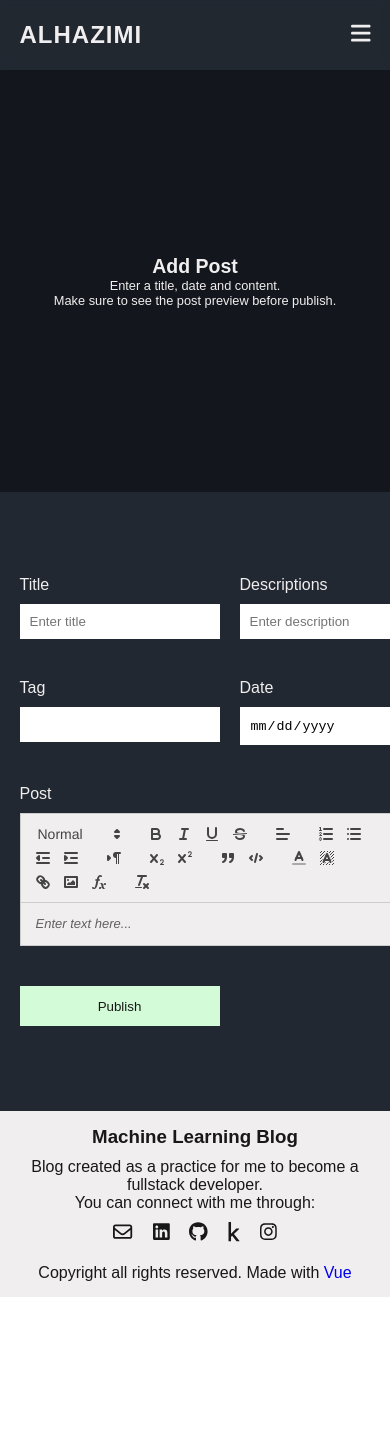
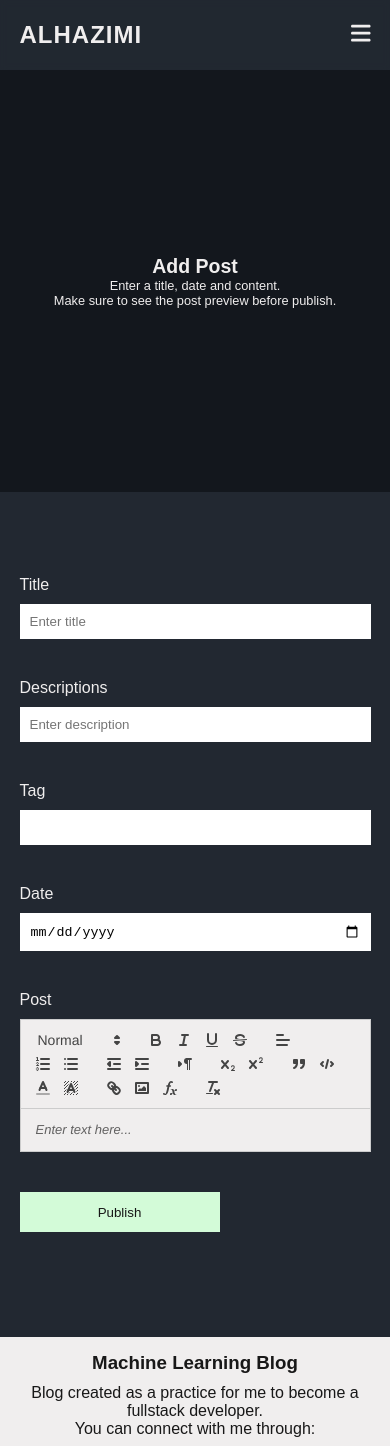
Before and after one commit to rakkaalhazimi/Vue-Blogspot, a Vue app: page /post/create in a window 390 px wide. Shown: the top 1446 px of the page. Before the commit the page ends 1297 px from the top, so only its background shows below. Built offline with nearby package versions, Linux system fonts and the light colour scheme.

Commit message:
style: responsive post editor

```diff
--- a/src/static/responsive.css
+++ b/src/static/responsive.css
@@ -45,6 +45,15 @@
         grid-template-columns: repeat(1, var(--card-width));
     }
 
+    #post-form {
+        /* Make sure no column with more than 1 span */
+        grid-template-columns: 1fr;
+    }
+
+    #editor-item {
+        grid-column: 1;
+    }
+
 }
 
 
@@ -61,7 +70,7 @@
 /* ================================
    Wide Screen: Desktop
    ================================ */
-   @media (min-width: 1200px) {
+@media (min-width: 1200px) {
     /* Header */
     .about-desc {
         padding: 0 20vw;
```
